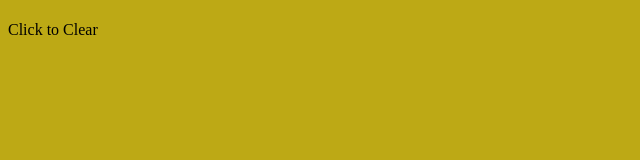
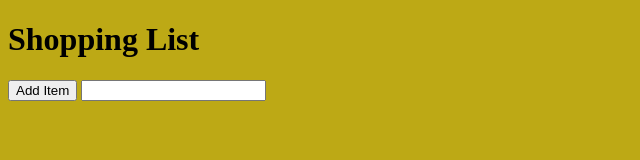
Before and after one commit to dellon/dellon.github.io, a plain HTML site: page shopping_list/index.html in a window 1280 px wide. Shown: the whole page, without its empty margins (0-640 px from the left). Drawn offline with nearby package versions, Linux system fonts and the light colour scheme; files that its build step writes are made by us from their sources; files whose address does not match are found by name.

Commit message:
Update index.html

```diff
--- a/shopping_list/index.html
+++ b/shopping_list/index.html
@@ -1,4 +1,3 @@
-
 <!DOCTYPE html>
 <html>
   <head>
@@ -10,11 +9,13 @@
   </head>
   <body>
     <header>
-      <h1></h1></h1>
+      <h1>Shopping List</h1>
     </header>
     <div id="box">
       <!-- use Javascript / JQuery to create boxes with the class 'box' here-->
     </div>
-    <p id="clear">Click to Clear</p>
+    <button type="button">Add Item</button>
+    <input>
+    </input>
   </body>
-</html>
+    </html>
```
